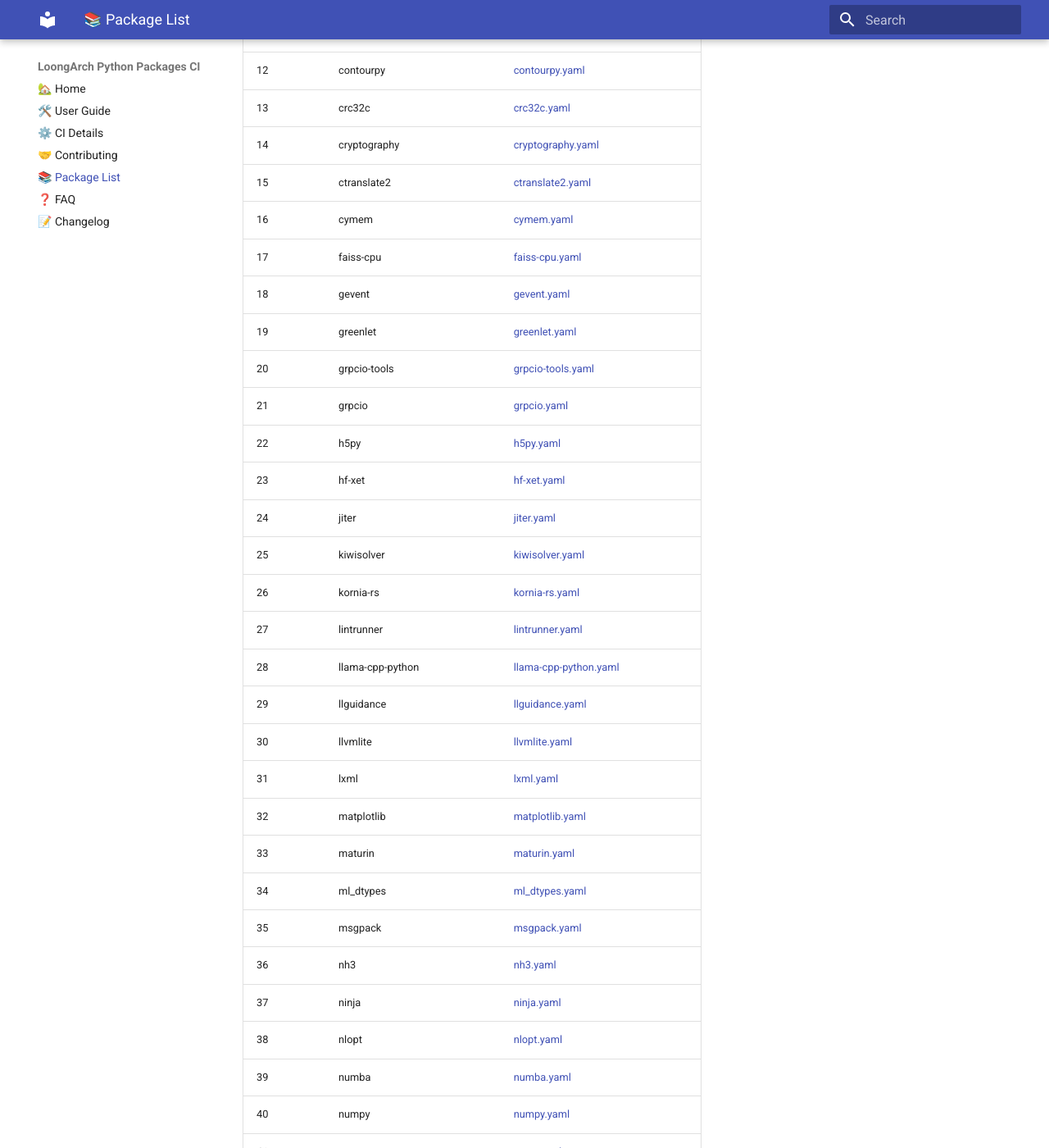
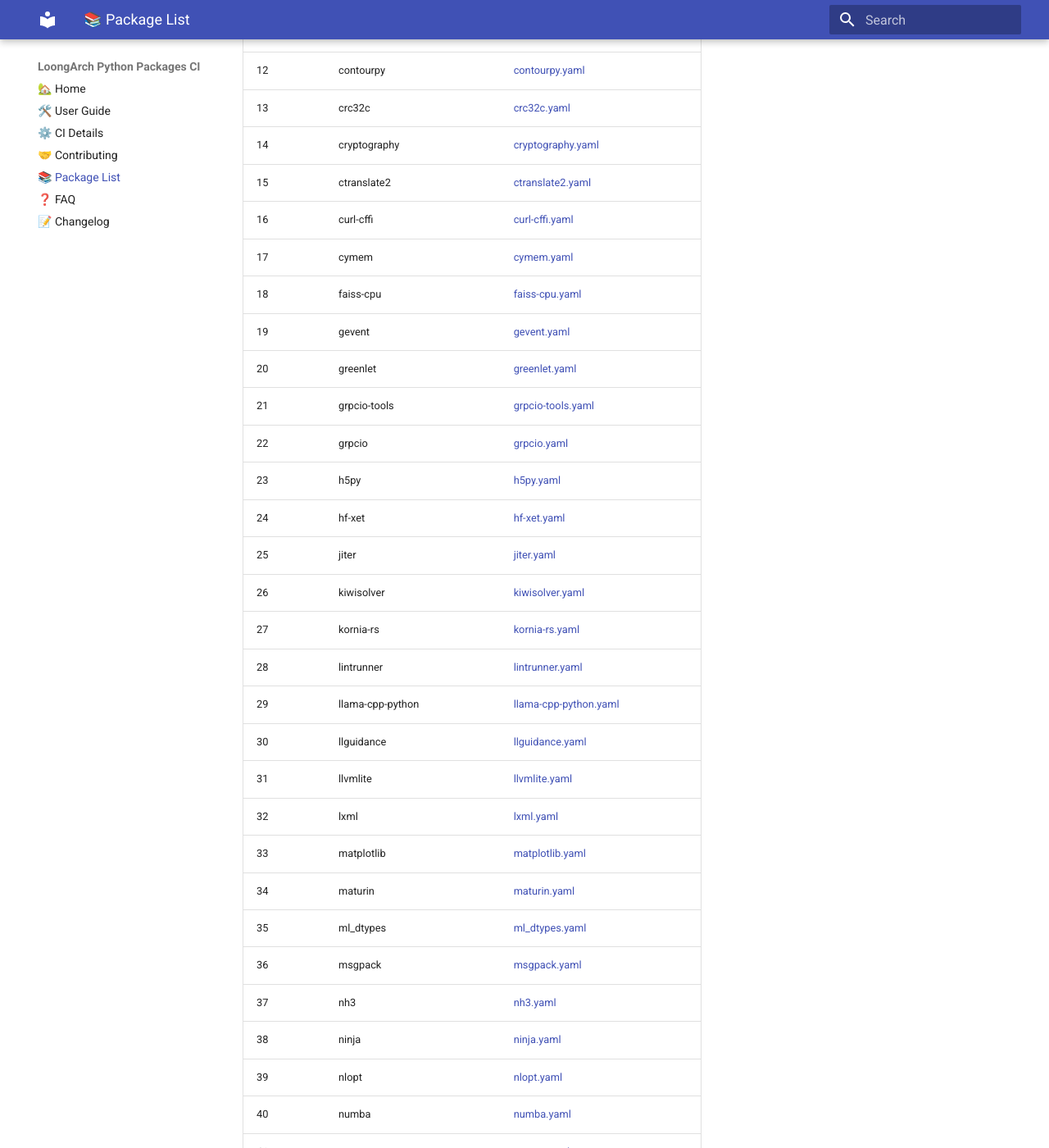
Before and after one commit to wxpppp/pypi, an MkDocs documentation site: the page built from docs/package-list.md, in a window 1280 px wide and 1400 px high, scrolled down 662 px. Shown: the whole window at 82% size. Built offline with MkDocs 1.6.1 and Material for MkDocs 9.7.7, drawn with Linux system fonts in a browser that asks for light colours; some of the changed text lies outside the part shown.

Commit message:
auto: update bilingual README and package list docs

```diff
--- a/docs/package-list.md
+++ b/docs/package-list.md
@@ -17,79 +17,80 @@
 | 13 | crc32c | [crc32c.yaml](https://github.com/Loongson-Cloud-Community/pypi/blob/main/.github/workflows/crc32c.yaml) |
 | 14 | cryptography | [cryptography.yaml](https://github.com/Loongson-Cloud-Community/pypi/blob/main/.github/workflows/cryptography.yaml) |
 | 15 | ctranslate2 | [ctranslate2.yaml](https://github.com/Loongson-Cloud-Community/pypi/blob/main/.github/workflows/ctranslate2.yaml) |
-| 16 | cymem | [cymem.yaml](https://github.com/Loongson-Cloud-Community/pypi/blob/main/.github/workflows/cymem.yaml) |
-| 17 | faiss-cpu | [faiss-cpu.yaml](https://github.com/Loongson-Cloud-Community/pypi/blob/main/.github/workflows/faiss-cpu.yaml) |
-| 18 | gevent | [gevent.yaml](https://github.com/Loongson-Cloud-Community/pypi/blob/main/.github/workflows/gevent.yaml) |
-| 19 | greenlet | [greenlet.yaml](https://github.com/Loongson-Cloud-Community/pypi/blob/main/.github/workflows/greenlet.yaml) |
-| 20 | grpcio-tools | [grpcio-tools.yaml](https://github.com/Loongson-Cloud-Community/pypi/blob/main/.github/workflows/grpcio-tools.yaml) |
-| 21 | grpcio | [grpcio.yaml](https://github.com/Loongson-Cloud-Community/pypi/blob/main/.github/workflows/grpcio.yaml) |
-| 22 | h5py | [h5py.yaml](https://github.com/Loongson-Cloud-Community/pypi/blob/main/.github/workflows/h5py.yaml) |
-| 23 | hf-xet | [hf-xet.yaml](https://github.com/Loongson-Cloud-Community/pypi/blob/main/.github/workflows/hf-xet.yaml) |
-| 24 | jiter | [jiter.yaml](https://github.com/Loongson-Cloud-Community/pypi/blob/main/.github/workflows/jiter.yaml) |
-| 25 | kiwisolver | [kiwisolver.yaml](https://github.com/Loongson-Cloud-Community/pypi/blob/main/.github/workflows/kiwisolver.yaml) |
-| 26 | kornia-rs | [kornia-rs.yaml](https://github.com/Loongson-Cloud-Community/pypi/blob/main/.github/workflows/kornia-rs.yaml) |
-| 27 | lintrunner | [lintrunner.yaml](https://github.com/Loongson-Cloud-Community/pypi/blob/main/.github/workflows/lintrunner.yaml) |
-| 28 | llama-cpp-python | [llama-cpp-python.yaml](https://github.com/Loongson-Cloud-Community/pypi/blob/main/.github/workflows/llama-cpp-python.yaml) |
-| 29 | llguidance | [llguidance.yaml](https://github.com/Loongson-Cloud-Community/pypi/blob/main/.github/workflows/llguidance.yaml) |
-| 30 | llvmlite | [llvmlite.yaml](https://github.com/Loongson-Cloud-Community/pypi/blob/main/.github/workflows/llvmlite.yaml) |
-| 31 | lxml | [lxml.yaml](https://github.com/Loongson-Cloud-Community/pypi/blob/main/.github/workflows/lxml.yaml) |
-| 32 | matplotlib | [matplotlib.yaml](https://github.com/Loongson-Cloud-Community/pypi/blob/main/.github/workflows/matplotlib.yaml) |
-| 33 | maturin | [maturin.yaml](https://github.com/Loongson-Cloud-Community/pypi/blob/main/.github/workflows/maturin.yaml) |
-| 34 | ml_dtypes | [ml_dtypes.yaml](https://github.com/Loongson-Cloud-Community/pypi/blob/main/.github/workflows/ml_dtypes.yaml) |
-| 35 | msgpack | [msgpack.yaml](https://github.com/Loongson-Cloud-Community/pypi/blob/main/.github/workflows/msgpack.yaml) |
-| 36 | nh3 | [nh3.yaml](https://github.com/Loongson-Cloud-Community/pypi/blob/main/.github/workflows/nh3.yaml) |
-| 37 | ninja | [ninja.yaml](https://github.com/Loongson-Cloud-Community/pypi/blob/main/.github/workflows/ninja.yaml) |
-| 38 | nlopt | [nlopt.yaml](https://github.com/Loongson-Cloud-Community/pypi/blob/main/.github/workflows/nlopt.yaml) |
-| 39 | numba | [numba.yaml](https://github.com/Loongson-Cloud-Community/pypi/blob/main/.github/workflows/numba.yaml) |
-| 40 | numpy | [numpy.yaml](https://github.com/Loongson-Cloud-Community/pypi/blob/main/.github/workflows/numpy.yaml) |
-| 41 | onnx | [onnx.yaml](https://github.com/Loongson-Cloud-Community/pypi/blob/main/.github/workflows/onnx.yaml) |
-| 42 | onnxruntime | [onnxruntime.yaml](https://github.com/Loongson-Cloud-Community/pypi/blob/main/.github/workflows/onnxruntime.yaml) |
-| 43 | opencv-contrib-python-headless | [opencv-contrib-python-headless.yaml](https://github.com/Loongson-Cloud-Community/pypi/blob/main/.github/workflows/opencv-contrib-python-headless.yaml) |
-| 44 | opencv-contrib-python | [opencv-contrib-python.yaml](https://github.com/Loongson-Cloud-Community/pypi/blob/main/.github/workflows/opencv-contrib-python.yaml) |
-| 45 | opencv-python-headlees-rolling | [opencv-python-headlees-rolling.yaml](https://github.com/Loongson-Cloud-Community/pypi/blob/main/.github/workflows/opencv-python-headlees-rolling.yaml) |
-| 46 | opencv-python-headless | [opencv-python-headless.yaml](https://github.com/Loongson-Cloud-Community/pypi/blob/main/.github/workflows/opencv-python-headless.yaml) |
-| 47 | opencv-python-rolling | [opencv-python-rolling.yaml](https://github.com/Loongson-Cloud-Community/pypi/blob/main/.github/workflows/opencv-python-rolling.yaml) |
-| 48 | opencv-python | [opencv-python.yaml](https://github.com/Loongson-Cloud-Community/pypi/blob/main/.github/workflows/opencv-python.yaml) |
-| 49 | optree | [optree.yaml](https://github.com/Loongson-Cloud-Community/pypi/blob/main/.github/workflows/optree.yaml) |
-| 50 | orjson | [orjson.yaml](https://github.com/Loongson-Cloud-Community/pypi/blob/main/.github/workflows/orjson.yaml) |
-| 51 | pandas | [pandas.yaml](https://github.com/Loongson-Cloud-Community/pypi/blob/main/.github/workflows/pandas.yaml) |
-| 52 | patchelf | [patchelf.yaml](https://github.com/Loongson-Cloud-Community/pypi/blob/main/.github/workflows/patchelf.yaml) |
-| 53 | pillow | [pillow.yaml](https://github.com/Loongson-Cloud-Community/pypi/blob/main/.github/workflows/pillow.yaml) |
-| 54 | preshed | [preshed.yaml](https://github.com/Loongson-Cloud-Community/pypi/blob/main/.github/workflows/preshed.yaml) |
-| 55 | psycopg-binary | [psycopg-binary.yaml](https://github.com/Loongson-Cloud-Community/pypi/blob/main/.github/workflows/psycopg-binary.yaml) |
-| 56 | psycopg2-binary | [psycopg2-binary.yaml](https://github.com/Loongson-Cloud-Community/pypi/blob/main/.github/workflows/psycopg2-binary.yaml) |
-| 57 | pyarrow | [pyarrow.yaml](https://github.com/Loongson-Cloud-Community/pypi/blob/main/.github/workflows/pyarrow.yaml) |
-| 58 | pybase16384 | [pybase16384.yaml](https://github.com/Loongson-Cloud-Community/pypi/blob/main/.github/workflows/pybase16384.yaml) |
-| 59 | pydantic-core | [pydantic-core.yaml](https://github.com/Loongson-Cloud-Community/pypi/blob/main/.github/workflows/pydantic-core.yaml) |
-| 60 | pygit2 | [pygit2.yaml](https://github.com/Loongson-Cloud-Community/pypi/blob/main/.github/workflows/pygit2.yaml) |
-| 61 | pymupdf | [pymupdf.yaml](https://github.com/Loongson-Cloud-Community/pypi/blob/main/.github/workflows/pymupdf.yaml) |
-| 62 | pyodbc | [pyodbc.yaml](https://github.com/Loongson-Cloud-Community/pypi/blob/main/.github/workflows/pyodbc.yaml) |
-| 63 | pypdfium2 | [pypdfium2.yaml](https://github.com/Loongson-Cloud-Community/pypi/blob/main/.github/workflows/pypdfium2.yaml) |
-| 64 | regex | [regex.yaml](https://github.com/Loongson-Cloud-Community/pypi/blob/main/.github/workflows/regex.yaml) |
-| 65 | rpds-py | [rpds-py.yaml](https://github.com/Loongson-Cloud-Community/pypi/blob/main/.github/workflows/rpds-py.yaml) |
-| 66 | ruamel-yaml-clib | [ruamel-yaml-clib.yaml](https://github.com/Loongson-Cloud-Community/pypi/blob/main/.github/workflows/ruamel-yaml-clib.yaml) |
-| 67 | ruff | [ruff.yaml](https://github.com/Loongson-Cloud-Community/pypi/blob/main/.github/workflows/ruff.yaml) |
-| 68 | safetensors | [safetensors.yaml](https://github.com/Loongson-Cloud-Community/pypi/blob/main/.github/workflows/safetensors.yaml) |
-| 69 | scikit-learn | [scikit-learn.yaml](https://github.com/Loongson-Cloud-Community/pypi/blob/main/.github/workflows/scikit-learn.yaml) |
-| 70 | scipy-openblas | [scipy-openblas.yaml](https://github.com/Loongson-Cloud-Community/pypi/blob/main/.github/workflows/scipy-openblas.yaml) |
-| 71 | scipy | [scipy.yaml](https://github.com/Loongson-Cloud-Community/pypi/blob/main/.github/workflows/scipy.yaml) |
-| 72 | sentencepiece | [sentencepiece.yaml](https://github.com/Loongson-Cloud-Community/pypi/blob/main/.github/workflows/sentencepiece.yaml) |
-| 73 | shapely | [shapely.yaml](https://github.com/Loongson-Cloud-Community/pypi/blob/main/.github/workflows/shapely.yaml) |
-| 74 | soundfile | [soundfile.yaml](https://github.com/Loongson-Cloud-Community/pypi/blob/main/.github/workflows/soundfile.yaml) |
-| 75 | soxr | [soxr.yaml](https://github.com/Loongson-Cloud-Community/pypi/blob/main/.github/workflows/soxr.yaml) |
-| 76 | spacy | [spacy.yaml](https://github.com/Loongson-Cloud-Community/pypi/blob/main/.github/workflows/spacy.yaml) |
-| 77 | srsly | [srsly.yaml](https://github.com/Loongson-Cloud-Community/pypi/blob/main/.github/workflows/srsly.yaml) |
-| 78 | swig | [swig.yaml](https://github.com/Loongson-Cloud-Community/pypi/blob/main/.github/workflows/swig.yaml) |
-| 79 | thinc | [thinc.yaml](https://github.com/Loongson-Cloud-Community/pypi/blob/main/.github/workflows/thinc.yaml) |
-| 80 | tiktoken | [tiktoken.yaml](https://github.com/Loongson-Cloud-Community/pypi/blob/main/.github/workflows/tiktoken.yaml) |
-| 81 | tokenizers | [tokenizers.yaml](https://github.com/Loongson-Cloud-Community/pypi/blob/main/.github/workflows/tokenizers.yaml) |
-| 82 | torch | [torch.yaml](https://github.com/Loongson-Cloud-Community/pypi/blob/main/.github/workflows/torch.yaml) |
-| 83 | torchaudio | [torchaudio.yaml](https://github.com/Loongson-Cloud-Community/pypi/blob/main/.github/workflows/torchaudio.yaml) |
-| 84 | torchvision | [torchvision.yaml](https://github.com/Loongson-Cloud-Community/pypi/blob/main/.github/workflows/torchvision.yaml) |
-| 85 | ujson | [ujson.yaml](https://github.com/Loongson-Cloud-Community/pypi/blob/main/.github/workflows/ujson.yaml) |
-| 86 | uv | [uv.yaml](https://github.com/Loongson-Cloud-Community/pypi/blob/main/.github/workflows/uv.yaml) |
-| 87 | uvloop | [uvloop.yaml](https://github.com/Loongson-Cloud-Community/pypi/blob/main/.github/workflows/uvloop.yaml) |
-| 88 | xxhash | [xxhash.yaml](https://github.com/Loongson-Cloud-Community/pypi/blob/main/.github/workflows/xxhash.yaml) |
-| 89 | zope.interface | [zope.interface.yaml](https://github.com/Loongson-Cloud-Community/pypi/blob/main/.github/workflows/zope.interface.yaml) |
+| 16 | curl-cffi | [curl-cffi.yaml](https://github.com/Loongson-Cloud-Community/pypi/blob/main/.github/workflows/curl-cffi.yaml) |
+| 17 | cymem | [cymem.yaml](https://github.com/Loongson-Cloud-Community/pypi/blob/main/.github/workflows/cymem.yaml) |
+| 18 | faiss-cpu | [faiss-cpu.yaml](https://github.com/Loongson-Cloud-Community/pypi/blob/main/.github/workflows/faiss-cpu.yaml) |
+| 19 | gevent | [gevent.yaml](https://github.com/Loongson-Cloud-Community/pypi/blob/main/.github/workflows/gevent.yaml) |
+| 20 | greenlet | [greenlet.yaml](https://github.com/Loongson-Cloud-Community/pypi/blob/main/.github/workflows/greenlet.yaml) |
+| 21 | grpcio-tools | [grpcio-tools.yaml](https://github.com/Loongson-Cloud-Community/pypi/blob/main/.github/workflows/grpcio-tools.yaml) |
+| 22 | grpcio | [grpcio.yaml](https://github.com/Loongson-Cloud-Community/pypi/blob/main/.github/workflows/grpcio.yaml) |
+| 23 | h5py | [h5py.yaml](https://github.com/Loongson-Cloud-Community/pypi/blob/main/.github/workflows/h5py.yaml) |
+| 24 | hf-xet | [hf-xet.yaml](https://github.com/Loongson-Cloud-Community/pypi/blob/main/.github/workflows/hf-xet.yaml) |
+| 25 | jiter | [jiter.yaml](https://github.com/Loongson-Cloud-Community/pypi/blob/main/.github/workflows/jiter.yaml) |
+| 26 | kiwisolver | [kiwisolver.yaml](https://github.com/Loongson-Cloud-Community/pypi/blob/main/.github/workflows/kiwisolver.yaml) |
+| 27 | kornia-rs | [kornia-rs.yaml](https://github.com/Loongson-Cloud-Community/pypi/blob/main/.github/workflows/kornia-rs.yaml) |
+| 28 | lintrunner | [lintrunner.yaml](https://github.com/Loongson-Cloud-Community/pypi/blob/main/.github/workflows/lintrunner.yaml) |
+| 29 | llama-cpp-python | [llama-cpp-python.yaml](https://github.com/Loongson-Cloud-Community/pypi/blob/main/.github/workflows/llama-cpp-python.yaml) |
+| 30 | llguidance | [llguidance.yaml](https://github.com/Loongson-Cloud-Community/pypi/blob/main/.github/workflows/llguidance.yaml) |
+| 31 | llvmlite | [llvmlite.yaml](https://github.com/Loongson-Cloud-Community/pypi/blob/main/.github/workflows/llvmlite.yaml) |
+| 32 | lxml | [lxml.yaml](https://github.com/Loongson-Cloud-Community/pypi/blob/main/.github/workflows/lxml.yaml) |
+| 33 | matplotlib | [matplotlib.yaml](https://github.com/Loongson-Cloud-Community/pypi/blob/main/.github/workflows/matplotlib.yaml) |
+| 34 | maturin | [maturin.yaml](https://github.com/Loongson-Cloud-Community/pypi/blob/main/.github/workflows/maturin.yaml) |
+| 35 | ml_dtypes | [ml_dtypes.yaml](https://github.com/Loongson-Cloud-Community/pypi/blob/main/.github/workflows/ml_dtypes.yaml) |
+| 36 | msgpack | [msgpack.yaml](https://github.com/Loongson-Cloud-Community/pypi/blob/main/.github/workflows/msgpack.yaml) |
+| 37 | nh3 | [nh3.yaml](https://github.com/Loongson-Cloud-Community/pypi/blob/main/.github/workflows/nh3.yaml) |
+| 38 | ninja | [ninja.yaml](https://github.com/Loongson-Cloud-Community/pypi/blob/main/.github/workflows/ninja.yaml) |
+| 39 | nlopt | [nlopt.yaml](https://github.com/Loongson-Cloud-Community/pypi/blob/main/.github/workflows/nlopt.yaml) |
+| 40 | numba | [numba.yaml](https://github.com/Loongson-Cloud-Community/pypi/blob/main/.github/workflows/numba.yaml) |
+| 41 | numpy | [numpy.yaml](https://github.com/Loongson-Cloud-Community/pypi/blob/main/.github/workflows/numpy.yaml) |
+| 42 | onnx | [onnx.yaml](https://github.com/Loongson-Cloud-Community/pypi/blob/main/.github/workflows/onnx.yaml) |
+| 43 | onnxruntime | [onnxruntime.yaml](https://github.com/Loongson-Cloud-Community/pypi/blob/main/.github/workflows/onnxruntime.yaml) |
+| 44 | opencv-contrib-python-headless | [opencv-contrib-python-headless.yaml](https://github.com/Loongson-Cloud-Community/pypi/blob/main/.github/workflows/opencv-contrib-python-headless.yaml) |
+| 45 | opencv-contrib-python | [opencv-contrib-python.yaml](https://github.com/Loongson-Cloud-Community/pypi/blob/main/.github/workflows/opencv-contrib-python.yaml) |
+| 46 | opencv-python-headlees-rolling | [opencv-python-headlees-rolling.yaml](https://github.com/Loongson-Cloud-Community/pypi/blob/main/.github/workflows/opencv-python-headlees-rolling.yaml) |
+| 47 | opencv-python-headless | [opencv-python-headless.yaml](https://github.com/Loongson-Cloud-Community/pypi/blob/main/.github/workflows/opencv-python-headless.yaml) |
+| 48 | opencv-python-rolling | [opencv-python-rolling.yaml](https://github.com/Loongson-Cloud-Community/pypi/blob/main/.github/workflows/opencv-python-rolling.yaml) |
+| 49 | opencv-python | [opencv-python.yaml](https://github.com/Loongson-Cloud-Community/pypi/blob/main/.github/workflows/opencv-python.yaml) |
+| 50 | optree | [optree.yaml](https://github.com/Loongson-Cloud-Community/pypi/blob/main/.github/workflows/optree.yaml) |
+| 51 | orjson | [orjson.yaml](https://github.com/Loongson-Cloud-Community/pypi/blob/main/.github/workflows/orjson.yaml) |
+| 52 | pandas | [pandas.yaml](https://github.com/Loongson-Cloud-Community/pypi/blob/main/.github/workflows/pandas.yaml) |
+| 53 | patchelf | [patchelf.yaml](https://github.com/Loongson-Cloud-Community/pypi/blob/main/.github/workflows/patchelf.yaml) |
+| 54 | pillow | [pillow.yaml](https://github.com/Loongson-Cloud-Community/pypi/blob/main/.github/workflows/pillow.yaml) |
+| 55 | preshed | [preshed.yaml](https://github.com/Loongson-Cloud-Community/pypi/blob/main/.github/workflows/preshed.yaml) |
+| 56 | psycopg-binary | [psycopg-binary.yaml](https://github.com/Loongson-Cloud-Community/pypi/blob/main/.github/workflows/psycopg-binary.yaml) |
+| 57 | psycopg2-binary | [psycopg2-binary.yaml](https://github.com/Loongson-Cloud-Community/pypi/blob/main/.github/workflows/psycopg2-binary.yaml) |
+| 58 | pyarrow | [pyarrow.yaml](https://github.com/Loongson-Cloud-Community/pypi/blob/main/.github/workflows/pyarrow.yaml) |
+| 59 | pybase16384 | [pybase16384.yaml](https://github.com/Loongson-Cloud-Community/pypi/blob/main/.github/workflows/pybase16384.yaml) |
+| 60 | pydantic-core | [pydantic-core.yaml](https://github.com/Loongson-Cloud-Community/pypi/blob/main/.github/workflows/pydantic-core.yaml) |
+| 61 | pygit2 | [pygit2.yaml](https://github.com/Loongson-Cloud-Community/pypi/blob/main/.github/workflows/pygit2.yaml) |
+| 62 | pymupdf | [pymupdf.yaml](https://github.com/Loongson-Cloud-Community/pypi/blob/main/.github/workflows/pymupdf.yaml) |
+| 63 | pyodbc | [pyodbc.yaml](https://github.com/Loongson-Cloud-Community/pypi/blob/main/.github/workflows/pyodbc.yaml) |
+| 64 | pypdfium2 | [pypdfium2.yaml](https://github.com/Loongson-Cloud-Community/pypi/blob/main/.github/workflows/pypdfium2.yaml) |
+| 65 | regex | [regex.yaml](https://github.com/Loongson-Cloud-Community/pypi/blob/main/.github/workflows/regex.yaml) |
+| 66 | rpds-py | [rpds-py.yaml](https://github.com/Loongson-Cloud-Community/pypi/blob/main/.github/workflows/rpds-py.yaml) |
+| 67 | ruamel-yaml-clib | [ruamel-yaml-clib.yaml](https://github.com/Loongson-Cloud-Community/pypi/blob/main/.github/workflows/ruamel-yaml-clib.yaml) |
+| 68 | ruff | [ruff.yaml](https://github.com/Loongson-Cloud-Community/pypi/blob/main/.github/workflows/ruff.yaml) |
+| 69 | safetensors | [safetensors.yaml](https://github.com/Loongson-Cloud-Community/pypi/blob/main/.github/workflows/safetensors.yaml) |
+| 70 | scikit-learn | [scikit-learn.yaml](https://github.com/Loongson-Cloud-Community/pypi/blob/main/.github/workflows/scikit-learn.yaml) |
+| 71 | scipy-openblas | [scipy-openblas.yaml](https://github.com/Loongson-Cloud-Community/pypi/blob/main/.github/workflows/scipy-openblas.yaml) |
+| 72 | scipy | [scipy.yaml](https://github.com/Loongson-Cloud-Community/pypi/blob/main/.github/workflows/scipy.yaml) |
+| 73 | sentencepiece | [sentencepiece.yaml](https://github.com/Loongson-Cloud-Community/pypi/blob/main/.github/workflows/sentencepiece.yaml) |
+| 74 | shapely | [shapely.yaml](https://github.com/Loongson-Cloud-Community/pypi/blob/main/.github/workflows/shapely.yaml) |
+| 75 | soundfile | [soundfile.yaml](https://github.com/Loongson-Cloud-Community/pypi/blob/main/.github/workflows/soundfile.yaml) |
+| 76 | soxr | [soxr.yaml](https://github.com/Loongson-Cloud-Community/pypi/blob/main/.github/workflows/soxr.yaml) |
+| 77 | spacy | [spacy.yaml](https://github.com/Loongson-Cloud-Community/pypi/blob/main/.github/workflows/spacy.yaml) |
+| 78 | srsly | [srsly.yaml](https://github.com/Loongson-Cloud-Community/pypi/blob/main/.github/workflows/srsly.yaml) |
+| 79 | swig | [swig.yaml](https://github.com/Loongson-Cloud-Community/pypi/blob/main/.github/workflows/swig.yaml) |
+| 80 | thinc | [thinc.yaml](https://github.com/Loongson-Cloud-Community/pypi/blob/main/.github/workflows/thinc.yaml) |
+| 81 | tiktoken | [tiktoken.yaml](https://github.com/Loongson-Cloud-Community/pypi/blob/main/.github/workflows/tiktoken.yaml) |
+| 82 | tokenizers | [tokenizers.yaml](https://github.com/Loongson-Cloud-Community/pypi/blob/main/.github/workflows/tokenizers.yaml) |
+| 83 | torch | [torch.yaml](https://github.com/Loongson-Cloud-Community/pypi/blob/main/.github/workflows/torch.yaml) |
+| 84 | torchaudio | [torchaudio.yaml](https://github.com/Loongson-Cloud-Community/pypi/blob/main/.github/workflows/torchaudio.yaml) |
+| 85 | torchvision | [torchvision.yaml](https://github.com/Loongson-Cloud-Community/pypi/blob/main/.github/workflows/torchvision.yaml) |
+| 86 | ujson | [ujson.yaml](https://github.com/Loongson-Cloud-Community/pypi/blob/main/.github/workflows/ujson.yaml) |
+| 87 | uv | [uv.yaml](https://github.com/Loongson-Cloud-Community/pypi/blob/main/.github/workflows/uv.yaml) |
+| 88 | uvloop | [uvloop.yaml](https://github.com/Loongson-Cloud-Community/pypi/blob/main/.github/workflows/uvloop.yaml) |
+| 89 | xxhash | [xxhash.yaml](https://github.com/Loongson-Cloud-Community/pypi/blob/main/.github/workflows/xxhash.yaml) |
+| 90 | zope.interface | [zope.interface.yaml](https://github.com/Loongson-Cloud-Community/pypi/blob/main/.github/workflows/zope.interface.yaml) |
 
 _This table is automatically generated by GitHub Actions._
```
Also changed, not shown: README.md (+77 -76 lines), README_zh.md (+75 -74 lines).
